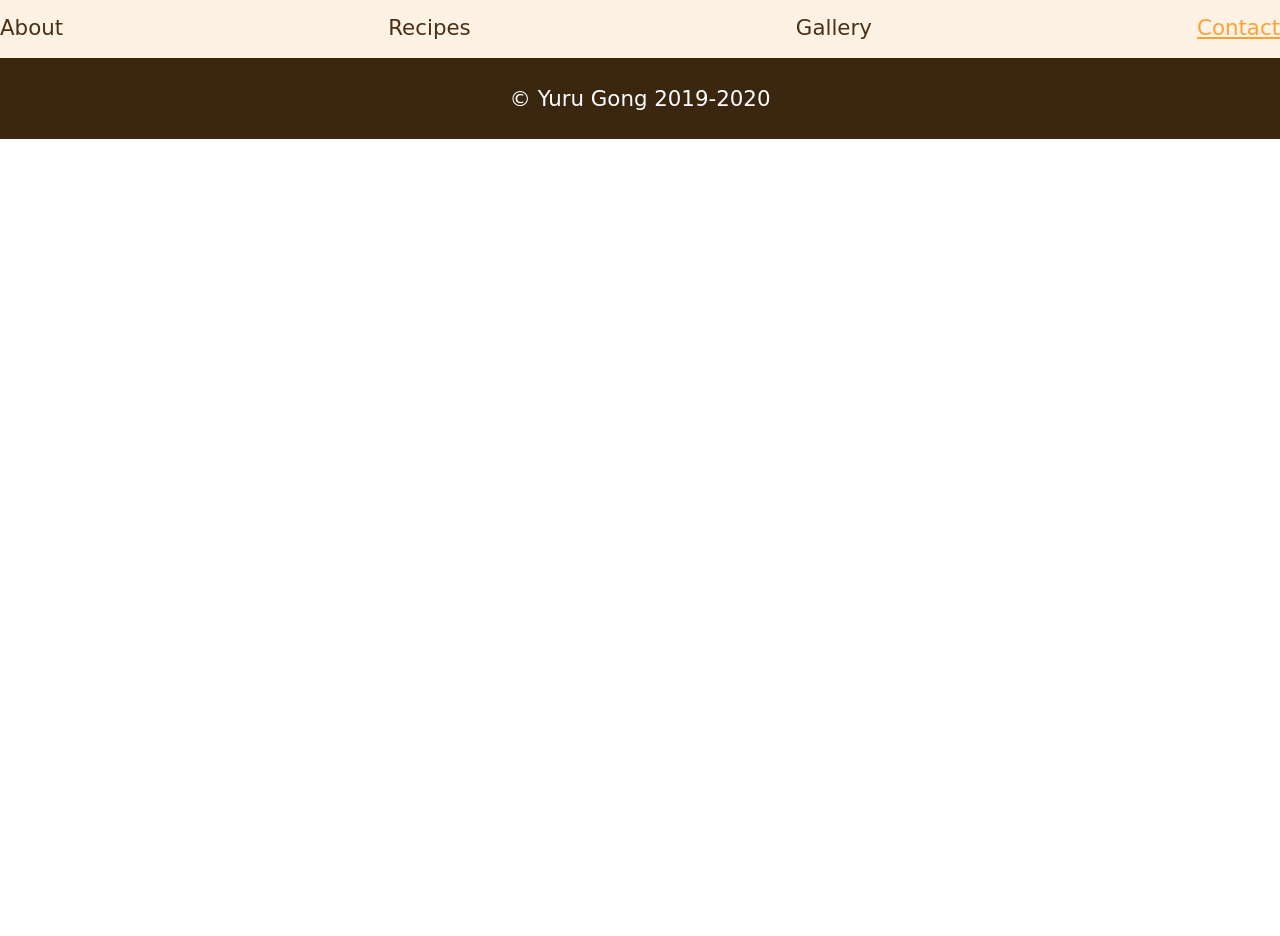
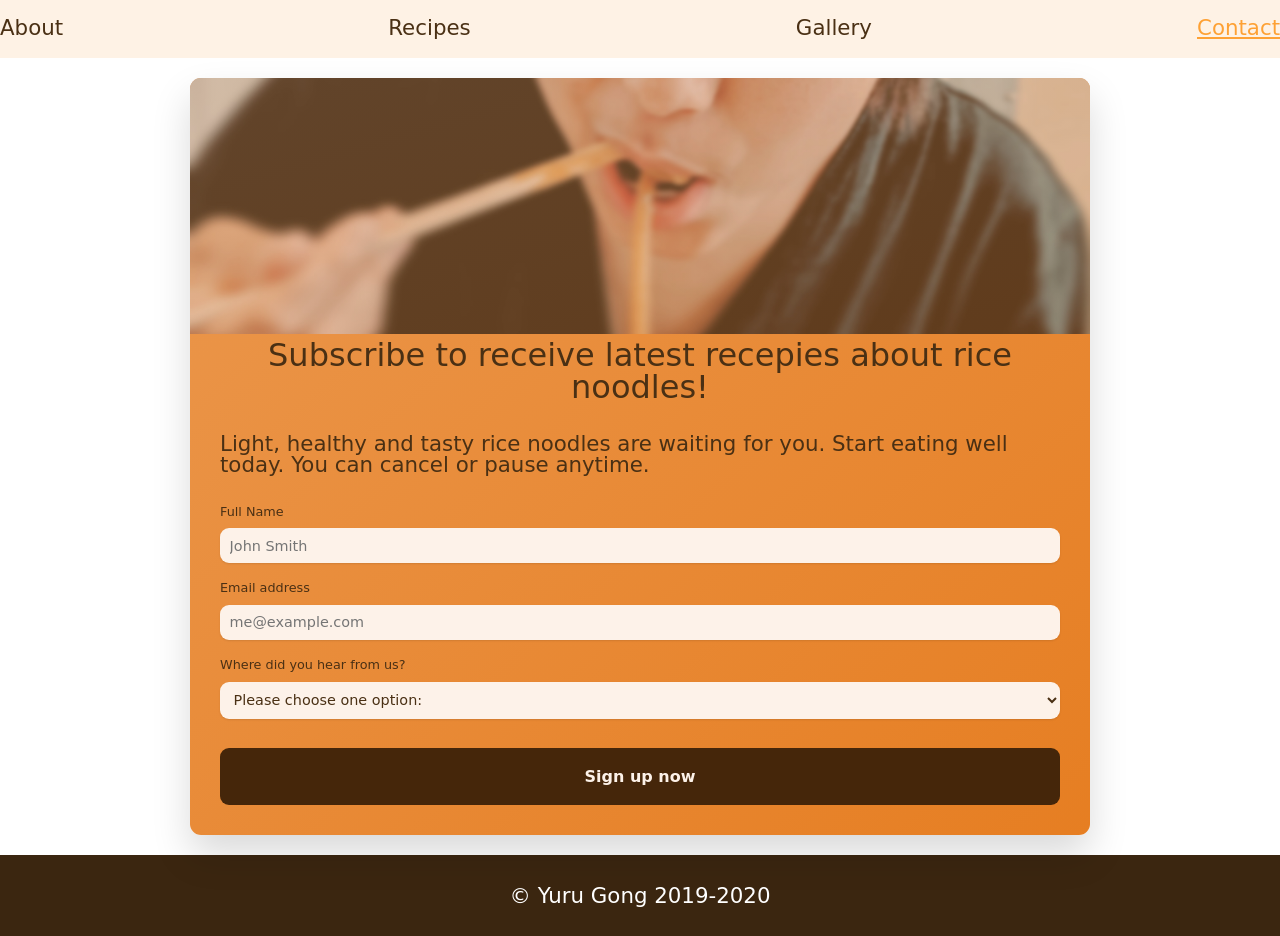
Before and after one commit to gongyr/ah-rice-noodles, a plain HTML site: page contact.html in a window 1280 px wide. Shown: the part 165-1101 px from the top of the page. Before the commit the page ends 800 px from the top, so only its background shows below. Drawn offline with Linux system fonts and the light colour scheme; a web font is replaced by a local one.

Commit message:
Add files via upload

```diff
--- a/contact.html
+++ b/contact.html
@@ -7,11 +7,11 @@
         <link rel="stylesheet" href="css/html5reset.css">
         <link rel="stylesheet" href="css/starter.css">
         <link rel="stylesheet" href="css/style.css">
-        <script defer src="js/script.js"></script>
         <title>Ah! Rice Noodles!</title>
         <link rel="preconnect" href="https://fonts.googleapis.com">
         <link rel="preconnect" href="https://fonts.gstatic.com" crossorigin>
-        <link href="https://fonts.googleapis.com/css2?family=Corben:wght@400;700&display=swap" rel="stylesheet">    <a class = "skip" href="#skip">Skip to Main Content</a>
+        <link href="https://fonts.googleapis.com/css2?family=Corben:wght@400;700&display=swap" rel="stylesheet">
+        <a class = "skip" href="index.html">Jump to About Content</a>
     </head>
     <body>
         <header>
@@ -25,6 +25,60 @@
         </ul>
     </nav>
     </header>
+    <div class="container">
+        <div class="cta">
+          <div class="cta-text-box">
+            <h2 class="heading-secondary">Subscribe to receive latest recepies about rice noodles!</h2>
+            <p class="cta-text">
+              Light, healthy and tasty rice noodles are waiting for you. Start
+              eating well today. You can cancel or pause anytime.
+            </p>
+            <form class="cta-form" action="#">
+              <div>
+                <label for="full-name">Full Name</label>
+                <input
+                  id="full-name"
+                  type="text"
+                  placeholder="John Smith"
+                  required
+                />
+              </div>
+
+              <div>
+                <label for="email">Email address</label>
+                <input
+                  id="email"
+                  type="email"
+                  placeholder="me@example.com"
+                  required
+                />
+              </div>
+
+              <div>
+                <label for="select-where">Where did you hear from us?</label>
+                <select id="select-where" required>
+                  <option value="">Please choose one option:</option>
+                  <option value="friends">Friends and family</option>
+                  <option value="youtube">YouTube video</option>
+                  <option value="podcast">Podcast</option>
+                  <option value="ad">Facebook ad</option>
+                  <option value="others">Others</option>
+                </select>
+              </div>
+
+              <button class="btn btn--form">Sign up now</button>
+
+              <!-- <input type="checkbox" />
+              <input type="number" /> -->
+            </form>
+          </div>
+          <div
+            class="cta-img-box"
+            role="img"
+            aria-label="Woman enjoying food"
+          ></div>
+        </div>
+      </div>
     <footer>
             &copy; Yuru Gong 2019-2020</p>
     </footer>
--- a/css/style.css
+++ b/css/style.css
@@ -11,6 +11,9 @@ body {
     padding: 0;
     font-size: 16pt;
   }
+*:focus{
+    border: 2px solid #FEA134;
+}
 .logo{
     width: 75%;
     margin-bottom: 20px;
@@ -37,10 +40,6 @@ body > header, .nav_links,.pricing{
 nav{
     padding-bottom: 20px;
 }
-.nav_item a:hover{
-    color: #FEA134;
-    text-decoration: underline;
-}
 
 
 .nav_links{
@@ -56,7 +55,7 @@ p {
     padding: 0 30px;
   }
 
-  a.skip{
+a.skip{
     background: white;
     left: 0;
     padding: 6px;
@@ -80,35 +79,14 @@ p {
 main{
     padding: 20px 0;
 }
-.card > header {
-    background: #FEA134;
-    border: solid 2px #FEA134;
-    padding: 20px 0;
-    border-top-left-radius: 7px;
-    border-top-right-radius: 7px;
-}
-.card{
-    flex-basis: 450px;
-}
-.card button{
-    width: 90%;
-    height: 40px;
-    border: 0;
-    margin-left: 5%;
-    border-radius: 7px;
-    background: #FEA134;
-    color: white;
-    font-size: 1em;
-  }
-
 .gallery {
     display: grid;
     padding: 1.6rem;
     grid-template-columns: repeat(1, 1fr);
     gap: 1.2rem;
   }
-.gallery-item {
-    overflow: hidden;
+.gallery-item img{
+    object-fit: cover;
 }
 
 h1{
@@ -131,6 +109,7 @@ footer{
     color: white;
     padding: 30px;
     text-align: center;
+    margin-top:20px;
 }
 
 @media all and (min-width:850px) {
@@ -156,9 +135,19 @@ footer{
     display:grid;
     row-gap: 4.8rem;
     max-width: 120rem;
-    padding: 0 3.2rem;
+    padding: 0 30px;
     margin: 0 auto;
     grid-template-columns: 1fr;
+    margin-top:20px;
+}
+
+
+.cta-img-box{
+    height: 32rem;
+    grid-row: 1;
+    background-image: linear-gradient( to right bottom, rgba(235, 151, 78, 0.35), rgba(230, 125, 34, 0.35) ), url(../img/gallery/gallery-6.jpg);
+    background-size: cover;
+    background-position: center;
 }
 .meal{
     box-shadow: 0 2.4rem 4.8rem rgb(0 0 0 / 8%);
@@ -171,8 +160,53 @@ footer{
     width:100%;
     object-fit: cover;
 }
-@media all and (prefers-reduced-motion:reduce){
-	#logo {
-	animation: none;
-	}
+.cta{
+    display: grid;
+    grid-template-columns: 1fr;
+    box-shadow: 0 2.4rem 4.8rem rgb(0 0 0 / 15%);
+    border-radius: 11px;
+    background-image: linear-gradient(to right bottom, #eb984e, #e67e22);
+    overflow: hidden;
 }
+.cta-form {
+    display: grid;
+    grid-template-columns: 1fr;
+    column-gap: 3.2rem;
+    row-gap: 2.4rem;
+    padding:30px;
+}
+.cta-form label {
+    display: block;
+    font-size: 1.6rem;
+    font-weight: 500;
+    margin-bottom: 1.2rem;
+}
+.cta-form input, .cta-form select {
+    width: 100%;
+    padding: 1.2rem;
+    font-size: 1.8rem;
+    font-family: inherit;
+    color: inherit;
+    border: none;
+    background-color: #fdf2e9;
+    border-radius: 9px;
+    box-shadow: 0 1px 2px rgb(0 0 0 / 10%);
+}
+.btn, .btn:link, .btn:visited {
+    padding: 2.4rem 1.6rem;
+}
+.btn--form {
+    display: inline-block;
+    text-decoration: none;
+    font-size: 2rem;
+    font-weight: 600;
+    border-radius: 9px;
+    border: none;
+    cursor: pointer;
+    font-family: inherit;
+    transition: all 0.3s;
+    margin-top: 1.2rem;
+    background-color: #45260a;
+    color: #fdf2e9;
+    align-self: end;
+}
```
Also changed, not shown: gallery.html (+5 -3 lines), index.html (+3 -3 lines), recipes.html (+2 -2 lines).
